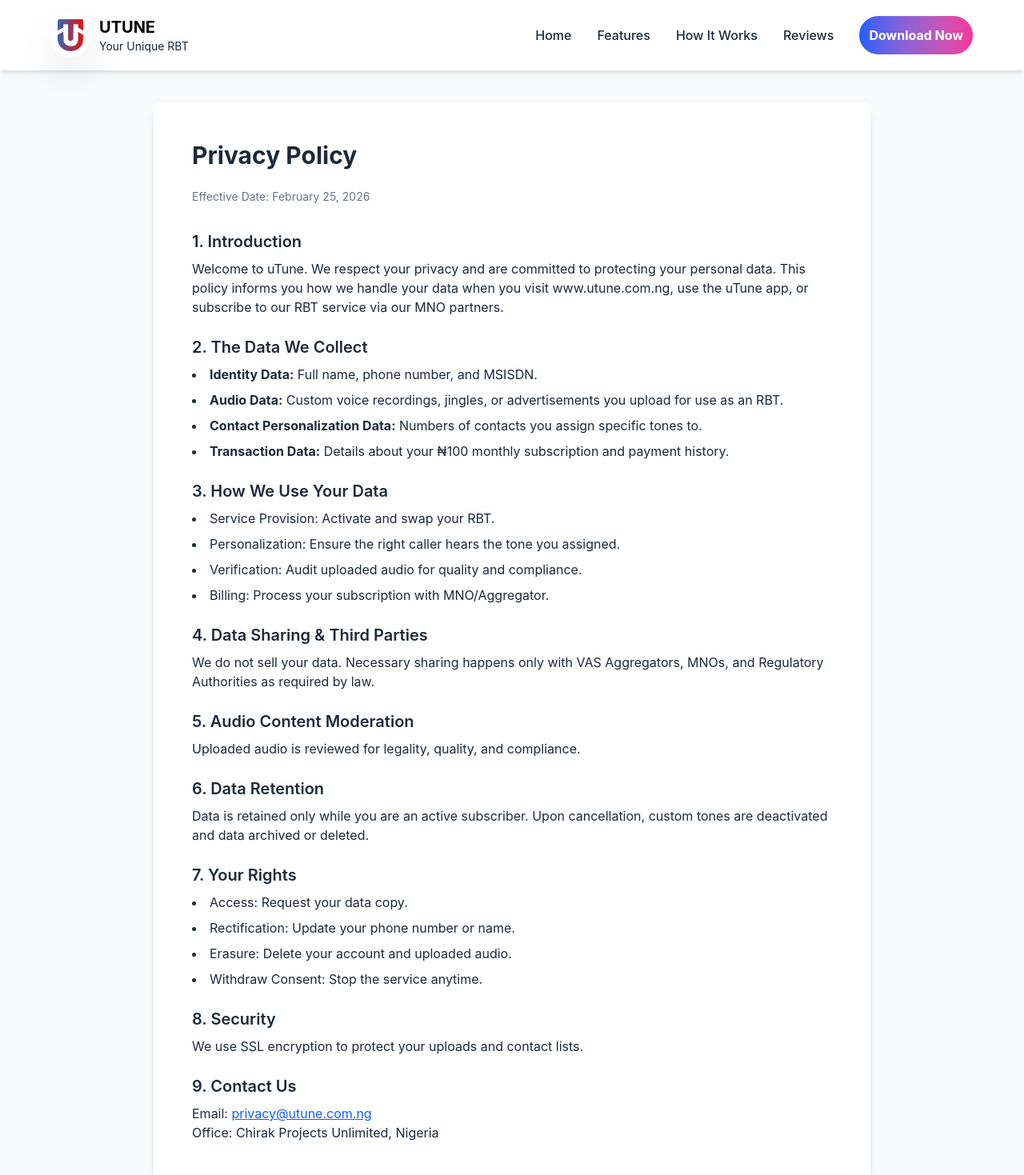
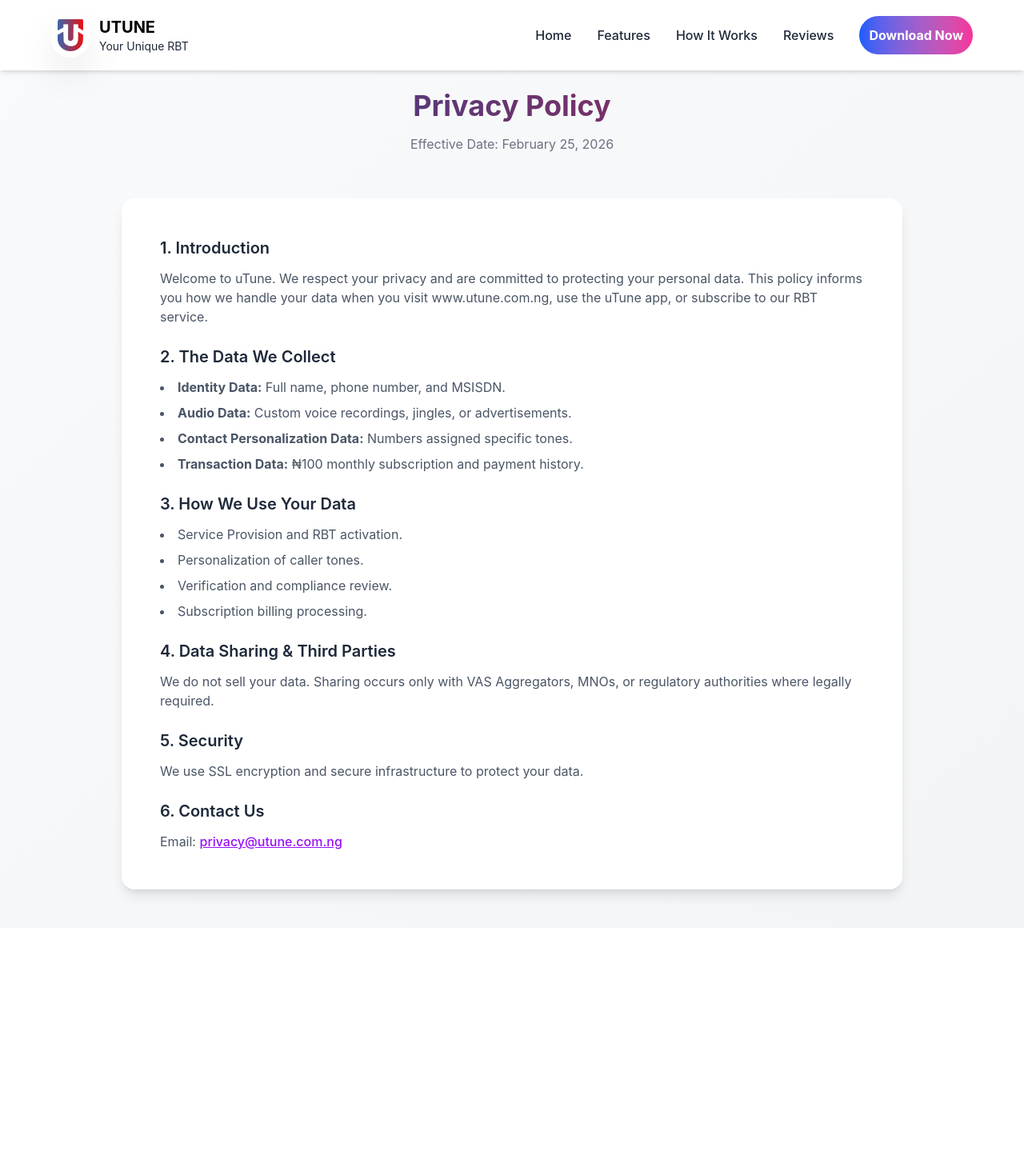
Before and after one commit to shiffex01/Utune-Landing-, a React (Vite) app: page /privacy in a window 1280 px wide. Shown: the top 1469 px of the page at 80% size. After the commit the page ends 1160 px from the top, so only its background shows below. Built offline with nearby package versions, Linux system fonts and the light colour scheme.

Commit message:
commited

```diff
--- a/src/App.jsx
+++ b/src/App.jsx
@@ -7,10 +7,12 @@
 import LegalPage from "./LegalPage";
 import About from "./About";
 import HelpCenter from "./HelpCenter";
+import ScrollToTop from "./ScrollToTop";
 
 function App() {
   return (
     <Router>
+      <ScrollToTop/>
       <Navbar/>
       <Routes>
         <Route path="/" element={<LandingPage />}/>\
--- a/src/LegalPage.jsx
+++ b/src/LegalPage.jsx
@@ -5,107 +5,119 @@
   const isPrivacy = type === "privacy";
 
   return (
-    <div className="pt-20">
-    <div className="min-h-screen bg-gray-50 text-gray-800 p-6 md:p-12">
-      <div className="max-w-4xl mx-auto bg-white shadow-lg rounded-lg p-8 md:p-12">
-        <h1 className="text-3xl font-bold mb-6">
+    <div className="pt-16 min-h-screen bg-gradient-to-br from-gray-50 to-gray-100">
+
+      <div className="max-w-5xl mx-auto px-6 py-12">
+
+        {/* Header */}
+        <div className="text-center mb-14">
+          <h1 className="text-2xl md:text-4xl font-bold bg-gradient-to-r from-blue-900 to-pink-800 bg-clip-text text-transparent">
             {isPrivacy ? "Privacy Policy" : "Terms of Service"}
           </h1>
-        <p className="text-sm text-gray-500 mb-8">
+          <p className="text-gray-500 mt-4">
             Effective Date: February 25, 2026
           </p>
+        </div>
+
+        {/* Content Card */}
+        <div className="bg-white rounded-2xl shadow-lg p-8 md:p-12 text-gray-700 leading-relaxed space-y-6">
 
           {isPrivacy ? (
             <>
-            <h2 className="text-xl font-semibold mt-6 mb-2">1. Introduction</h2>
-            <p>
+              <Section title="1. Introduction">
                 Welcome to uTune. We respect your privacy and are committed to protecting your personal data.
-              This policy informs you how we handle your data when you visit www.utune.com.ng, use the uTune app,
-              or subscribe to our RBT service via our MNO partners.
-            </p>
+                This policy informs you how we handle your data when you visit www.utune.com.ng,
+                use the uTune app, or subscribe to our RBT service.
+              </Section>
 
-            <h2 className="text-xl font-semibold mt-6 mb-2">2. The Data We Collect</h2>
+              <Section title="2. The Data We Collect">
                 <ul className="list-disc list-inside space-y-2">
                   <li><strong>Identity Data:</strong> Full name, phone number, and MSISDN.</li>
-              <li><strong>Audio Data:</strong> Custom voice recordings, jingles, or advertisements you upload for use as an RBT.</li>
-              <li><strong>Contact Personalization Data:</strong> Numbers of contacts you assign specific tones to.</li>
-              <li><strong>Transaction Data:</strong> Details about your ₦100 monthly subscription and payment history.</li>
+                  <li><strong>Audio Data:</strong> Custom voice recordings, jingles, or advertisements.</li>
+                  <li><strong>Contact Personalization Data:</strong> Numbers assigned specific tones.</li>
+                  <li><strong>Transaction Data:</strong> ₦100 monthly subscription and payment history.</li>
                 </ul>
+              </Section>
 
-            <h2 className="text-xl font-semibold mt-6 mb-2">3. How We Use Your Data</h2>
+              <Section title="3. How We Use Your Data">
                 <ul className="list-disc list-inside space-y-2">
-              <li>Service Provision: Activate and swap your RBT.</li>
-              <li>Personalization: Ensure the right caller hears the tone you assigned.</li>
-              <li>Verification: Audit uploaded audio for quality and compliance.</li>
-              <li>Billing: Process your subscription with MNO/Aggregator.</li>
+                  <li>Service Provision and RBT activation.</li>
+                  <li>Personalization of caller tones.</li>
+                  <li>Verification and compliance review.</li>
+                  <li>Subscription billing processing.</li>
                 </ul>
+              </Section>
 
-            <h2 className="text-xl font-semibold mt-6 mb-2">4. Data Sharing & Third Parties</h2>
-            <p>
-              We do not sell your data. Necessary sharing happens only with VAS Aggregators, MNOs, and Regulatory Authorities as required by law.
-            </p>
+              <Section title="4. Data Sharing & Third Parties">
+                We do not sell your data. Sharing occurs only with VAS Aggregators,
+                MNOs, or regulatory authorities where legally required.
+              </Section>
 
-            <h2 className="text-xl font-semibold mt-6 mb-2">5. Audio Content Moderation</h2>
-            <p>Uploaded audio is reviewed for legality, quality, and compliance.</p>
+              <Section title="5. Security">
+                We use SSL encryption and secure infrastructure to protect your data.
+              </Section>
 
-            <h2 className="text-xl font-semibold mt-6 mb-2">6. Data Retention</h2>
-            <p>Data is retained only while you are an active subscriber. Upon cancellation, custom tones are deactivated and data archived or deleted.</p>
-
-            <h2 className="text-xl font-semibold mt-6 mb-2">7. Your Rights</h2>
-            <ul className="list-disc list-inside space-y-2">
-              <li>Access: Request your data copy.</li>
-              <li>Rectification: Update your phone number or name.</li>
-              <li>Erasure: Delete your account and uploaded audio.</li>
-              <li>Withdraw Consent: Stop the service anytime.</li>
-            </ul>
-
-            <h2 className="text-xl font-semibold mt-6 mb-2">8. Security</h2>
-            <p>We use SSL encryption to protect your uploads and contact lists.</p>
-
-            <h2 className="text-xl font-semibold mt-6 mb-2">9. Contact Us</h2>
-            <p>
-              Email: <a href="mailto:privacy@utune.com.ng" className="text-blue-600 underline">privacy@utune.com.ng</a><br />
-              Office: Chirak Projects Unlimited, Nigeria
-            </p>
+              <Section title="6. Contact Us">
+                Email:{" "}
+                <a
+                  href="mailto:privacy@utune.com.ng"
+                  className="text-purple-600 font-medium underline"
+                >
+                  privacy@utune.com.ng
+                </a>
+              </Section>
             </>
           ) : (
             <>
-            <h2 className="text-xl font-semibold mt-6 mb-2">1. Acceptance of Terms</h2>
-            <p>By accessing uTune or subscribing, you agree to these Terms. Otherwise, deactivate the service immediately.</p>
+              <Section title="1. Acceptance of Terms">
+                By accessing uTune or subscribing, you agree to these Terms.
+              </Section>
 
-            <h2 className="text-xl font-semibold mt-6 mb-2">2. Service & Subscription Fees</h2>
+              <Section title="2. Service & Subscription">
                 <ul className="list-disc list-inside space-y-2">
-              <li>Service Description: Customize Ring Back Tones for specific contacts.</li>
-              <li>Subscription: ₦100/month, billed via airtime with VAS Aggregator/MNO.</li>
-              <li>Automatic Renewal: Every 30 days unless opted out.</li>
+                  <li>₦100/month billed via airtime.</li>
+                  <li>Automatic renewal every 30 days.</li>
+                  <li>Ring Back Tone customization service.</li>
                 </ul>
+              </Section>
 
-            <h2 className="text-xl font-semibold mt-6 mb-2">3. User-Generated Content License</h2>
-            <p>Ownership remains with you. Uploading grants Chirak Projects Unlimited a royalty-free license to transmit and play the audio for the service.</p>
+              <Section title="3. User-Generated Content">
+                Uploading audio grants Chirak Projects Unlimited a
+                royalty-free license to transmit the content for service delivery.
+              </Section>
 
-            <h2 className="text-xl font-semibold mt-6 mb-2">4. Strict Prohibited Content & Moderation</h2>
-            <p>Zero-tolerance for profanity, hate speech, political propaganda, unlicensed music, scams, or misleading info. The Company may remove content at its discretion.</p>
+              <Section title="4. Prohibited Content">
+                Zero tolerance for hate speech, profanity, political propaganda,
+                unlicensed music, scams, or misleading information.
+              </Section>
 
-            <h2 className="text-xl font-semibold mt-6 mb-2">5. Refund & Rejection Policy</h2>
-            <p>No refunds for rejected audio due to poor quality or violation of content guidelines. Audio must meet 8kHz, 16-bit, Mono specs.</p>
+              <Section title="5. Limitation of Liability">
+                Maximum liability is limited to ₦100 (one month's subscription).
+              </Section>
 
-            <h2 className="text-xl font-semibold mt-6 mb-2">6. Limitation of Liability</h2>
-            <p>The Company is not liable for network interruptions or content responsibility. Maximum liability is ₦100 (one month's subscription).</p>
-
-            <h2 className="text-xl font-semibold mt-6 mb-2">7. Contact-Specific Personalization</h2>
-            <p>Use of this feature requires a legitimate relationship with your contacts.</p>
-
-            <h2 className="text-xl font-semibold mt-6 mb-2">8. Termination of Service</h2>
-            <p>The Company may suspend/terminate accounts for breaches, insufficient balance, or regulatory directives.</p>
-
-            <h2 className="text-xl font-semibold mt-6 mb-2">9. Governing Law</h2>
-            <p>These Terms are governed by the laws of the Federal Republic of Nigeria, including the Nigerian Communications Act and NDPR.</p>
+              <Section title="6. Governing Law">
+                Governed by the laws of the Federal Republic of Nigeria.
+              </Section>
             </>
           )}
+
         </div>
+
       </div>
     </div>
   );
 };
 
+// Reusable section component for clean structure
+const Section = ({ title, children }) => (
+  <div>
+    <h2 className="text-lg md:text-xl font-semibold text-gray-800 mb-3">
+      {title}
+    </h2>
+    <div className="text-sm md:text-base text-gray-600">
+      {children}
+    </div>
+  </div>
+);
+
 export default LegalPage;
--- /dev/null
+++ b/src/ScrollToTop.jsx
@@ -0,0 +1,14 @@
+import { useEffect } from "react";
+import { useLocation } from "react-router-dom";
+
+const ScrollToTop = () => {
+  const { pathname } = useLocation();
+
+  useEffect(() => {
+    window.scrollTo(0, 0);
+  }, [pathname]);
+
+  return null;
+};
+
+export default ScrollToTop;
```
Lines whose indentation alone changed are shown as unchanged.
